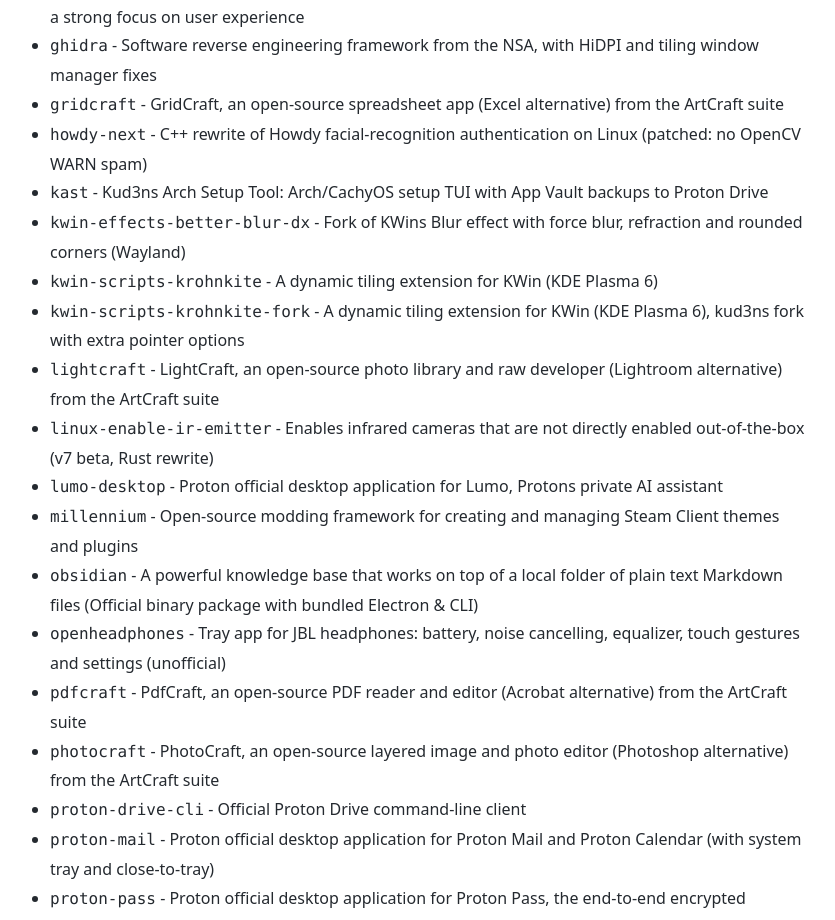
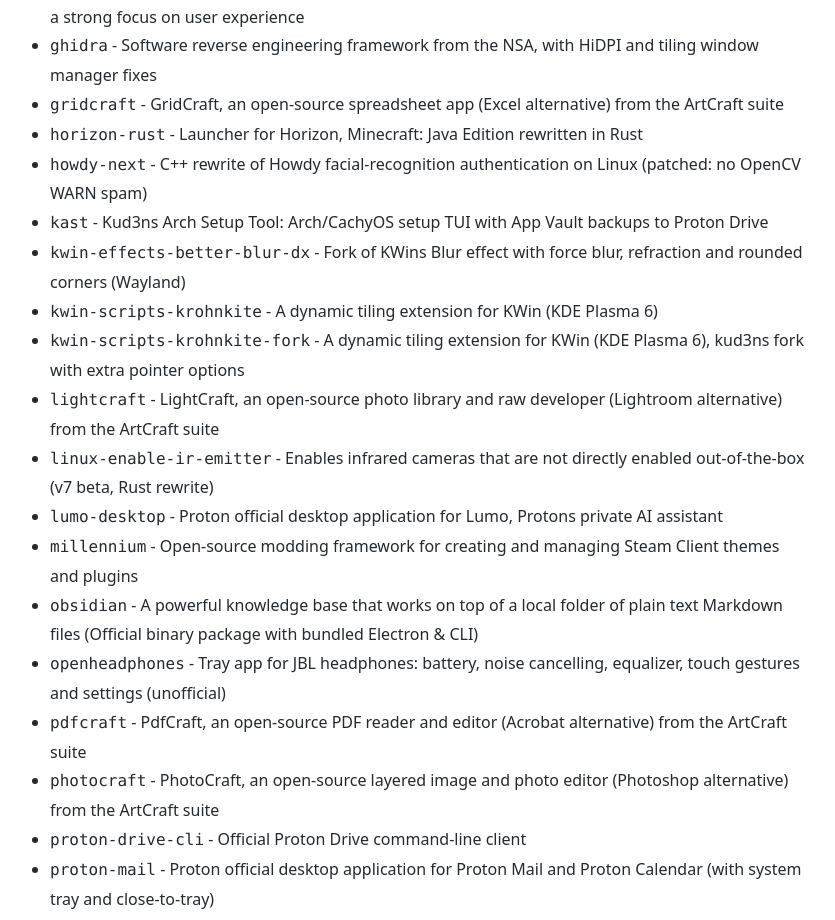
Before and after one commit to kud3n013/archrepo, a plain HTML site: page index.html in a window 1280 px wide. Shown: the part 1641-2561 px from the top of the page, without its empty margins (230-1065 px from the left). Drawn offline with Linux system fonts and the light colour scheme.

Commit message:
repo: update repository database and packages

```diff
--- a/index.html
+++ b/index.html
@@ -47,6 +47,7 @@ Server = https://github.com/kud3n013/archrepo/releases/download/packages</code><
       <li><code>gdlauncher-carbon</code> - GDLauncher Carbon — a simple yet powerful Minecraft custom launcher with a strong focus on user experience</li>
       <li><code>ghidra</code> - Software reverse engineering framework from the NSA, with HiDPI and tiling window manager fixes</li>
       <li><code>gridcraft</code> - GridCraft, an open-source spreadsheet app (Excel alternative) from the ArtCraft suite</li>
+      <li><code>horizon-rust</code> - Launcher for Horizon, Minecraft: Java Edition rewritten in Rust</li>
       <li><code>howdy-next</code> - C++ rewrite of Howdy facial-recognition authentication on Linux (patched: no OpenCV WARN spam)</li>
       <li><code>kast</code> - Kud3ns Arch Setup Tool: Arch/CachyOS setup TUI with App Vault backups to Proton Drive</li>
       <li><code>kwin-effects-better-blur-dx</code> - Fork of KWins Blur effect with force blur, refraction and rounded corners (Wayland)</li>
```
Also changed, not shown: 12 other files.
